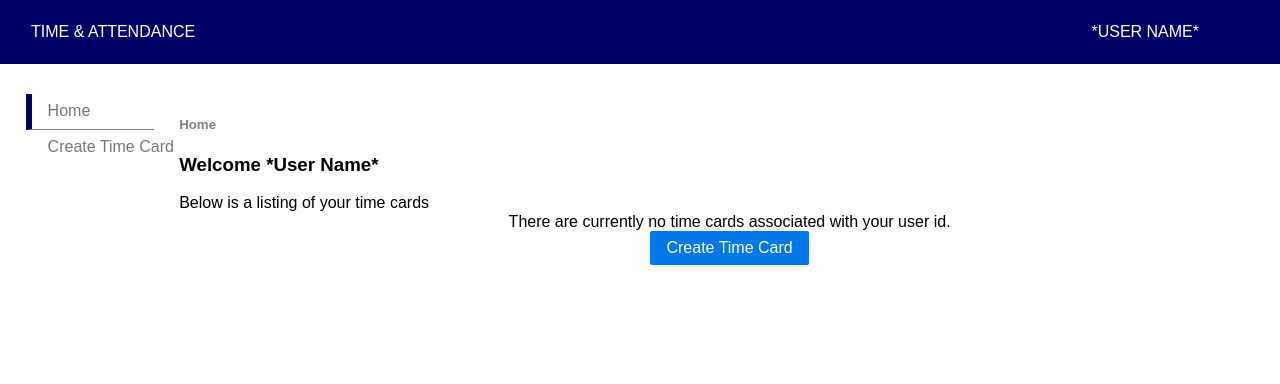
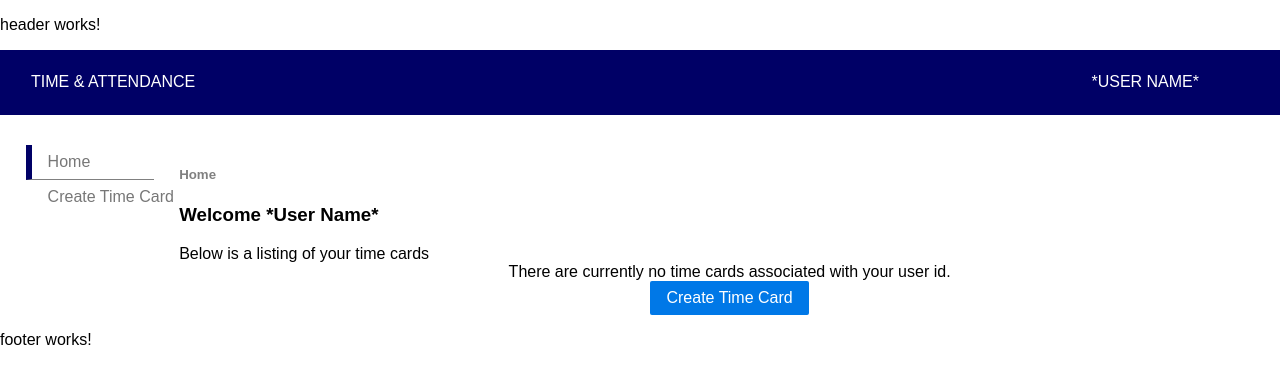
Before and after one commit to doozer24/STE, an Angular app: page / in a window 1280 px wide. Shown: the top 384 px of the page. Built offline with nearby package versions, Linux system fonts and the light colour scheme.

Commit message:
Header and footer

```diff
--- a/src/app/app.component.html
+++ b/src/app/app.component.html
@@ -1 +1,3 @@
+<app-header></app-header>
 <router-outlet></router-outlet>
+<app-footer></app-footer>
--- a/src/app/app.module.ts
+++ b/src/app/app.module.ts
@@ -9,6 +9,8 @@
 import { LoginComponent } from './login/login.component';
 import { CreateTimeCardComponent } from './create-time-card/create-time-card.component';
 import { TimeCardComponent } from './time-card/time-card.component';
+import { HeaderComponent } from './header/header.component';
+import { FooterComponent } from './footer/footer.component';
 
 const routes: Routes = [
   {path: '', component: MainComponent, children:
@@ -27,7 +29,9 @@
     HomeComponent,
     LoginComponent,
     CreateTimeCardComponent,
-    TimeCardComponent
+    TimeCardComponent,
+    HeaderComponent,
+    FooterComponent
   ],
   imports: [
     BrowserModule,
--- /dev/null
+++ b/src/app/footer/footer.component.html
@@ -0,0 +1,3 @@
+<p>
+  footer works!
+</p>
--- /dev/null
+++ b/src/app/footer/footer.component.ts
@@ -0,0 +1,15 @@
+import { Component, OnInit } from '@angular/core';
+
+@Component({
+  selector: 'app-footer',
+  templateUrl: './footer.component.html',
+  styleUrls: ['./footer.component.css']
+})
+export class FooterComponent implements OnInit {
+
+  constructor() { }
+
+  ngOnInit() {
+  }
+
+}
--- /dev/null
+++ b/src/app/header/header.component.html
@@ -0,0 +1,3 @@
+<p>
+  header works!
+</p>
--- /dev/null
+++ b/src/app/header/header.component.ts
@@ -0,0 +1,15 @@
+import { Component, OnInit } from '@angular/core';
+
+@Component({
+  selector: 'app-header',
+  templateUrl: './header.component.html',
+  styleUrls: ['./header.component.css']
+})
+export class HeaderComponent implements OnInit {
+
+  constructor() { }
+
+  ngOnInit() {
+  }
+
+}
```
Also changed, not shown: src/app/footer/footer.component.css (added), src/app/header/header.component.css (added), 2 other files (tests, documents, lock files or other folders).
